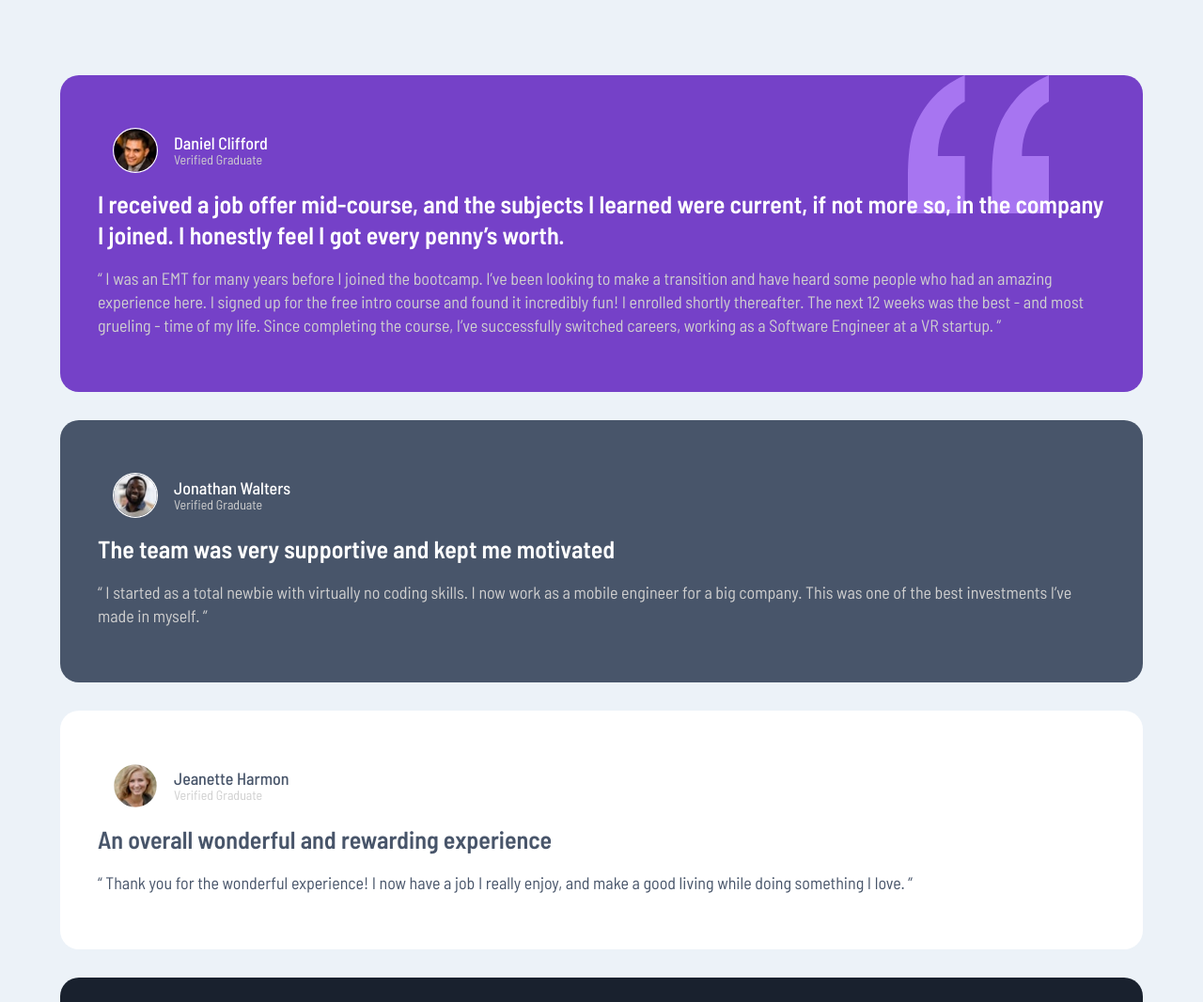
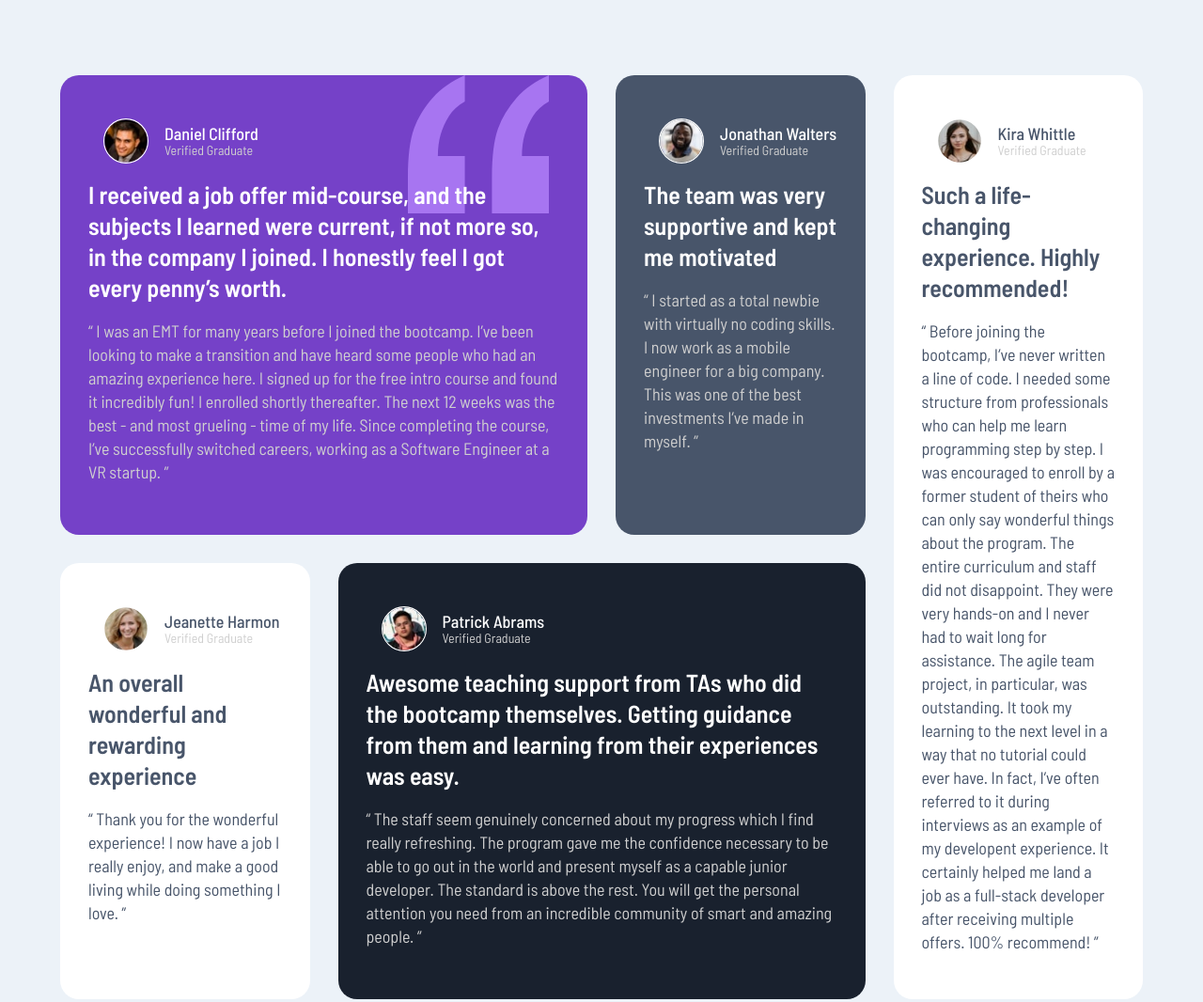
Before and after one commit to Joselopbau/Front-06, a plain HTML site: page index.html in a window 1280 px wide. Shown: the top 1066 px of the page at 94% size. Drawn offline with Linux system fonts and the light colour scheme.

Commit message:
Desktop finish

```diff
--- a/css/style.css
+++ b/css/style.css
@@ -78,6 +78,13 @@
     flex-direction: column;
     row-gap: 3rem;
 }
+@media (min-width: 768px) {
+    .main {
+        display: grid;
+        grid-template-columns: repeat(4, 1fr);
+        column-gap: 3rem;
+    }
+}
 .testimonial1,
 .testimonial2,
 .testimonial3,
@@ -85,7 +92,15 @@
 .testimonial5 {
     padding: 4rem;
     border-radius: 2rem;
-
+}
+@media (min-width: 768px) {
+    .testimonial1,
+    .testimonial2,
+    .testimonial3,
+    .testimonial4,
+    .testimonial5 {
+        padding: 3rem;
+    }
 }
 .testimonial1 {
     background-color: var(--moderateViolet);
@@ -93,6 +108,11 @@
     background-repeat: no-repeat;
     background-position: 90% 0%;
     background-size: 15rem;
+}
+@media (min-width: 768px) {
+    .testimonial1 {
+        grid-column: 1 / 3;
+    }
 }
 .testimonial1 svg {
     position: relative;
@@ -107,8 +127,19 @@
 .testimonial4 {
     background-color: var(--veryDarkBlackishBlue);
 }
+@media (min-width: 768px) {
+    .testimonial4 {
+        grid-column: 2 / 4;
+    }
+}
 .testimonial5 {
     background-color: var(--white);
+}
+@media (min-width: 768px) {
+    .testimonial5 {
+        grid-column: 4 / 5;
+        grid-row: 1 / 3;
+    }
 }
 .testimonial-person img {
     border-radius: 5rem;
```
